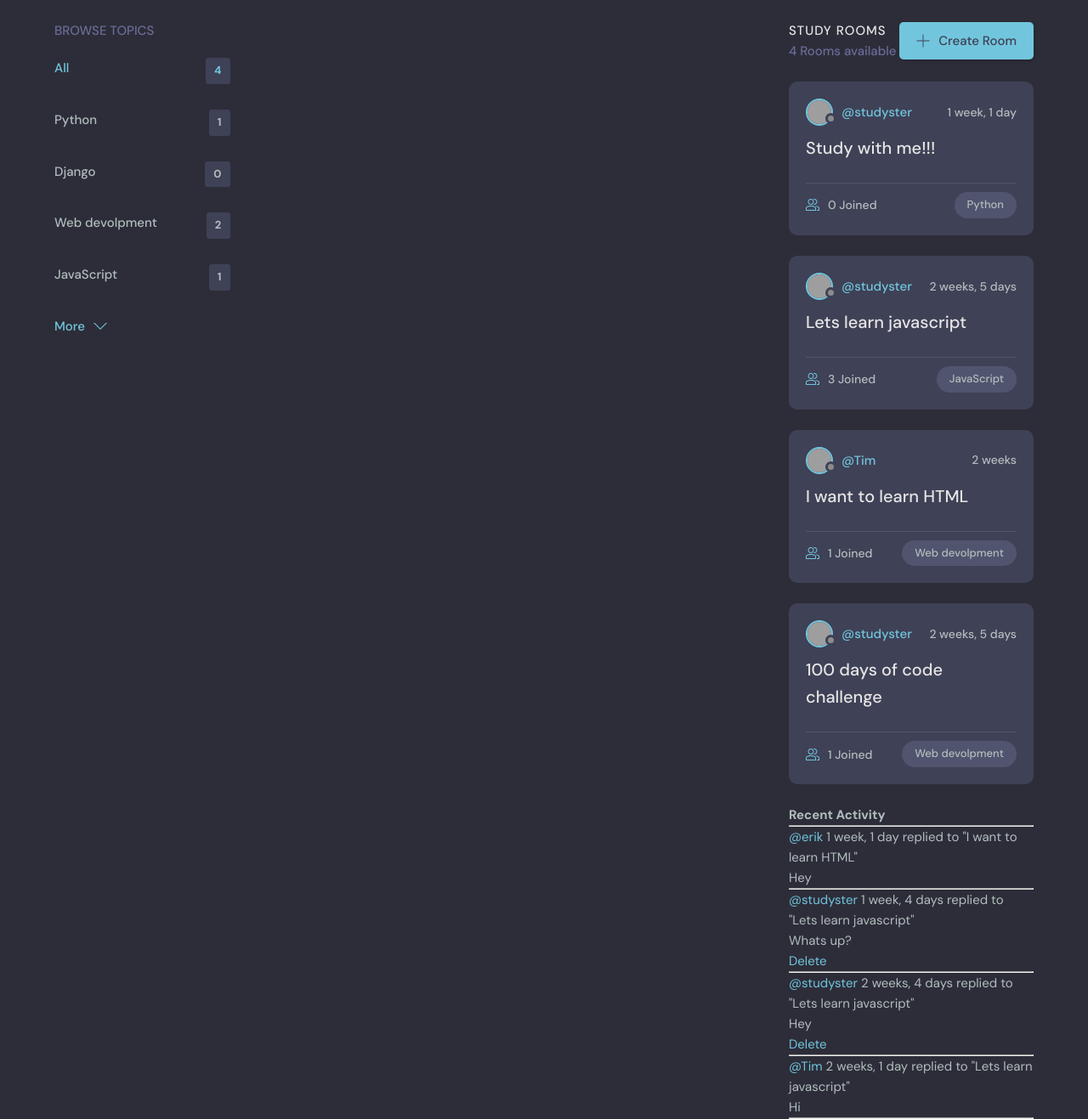
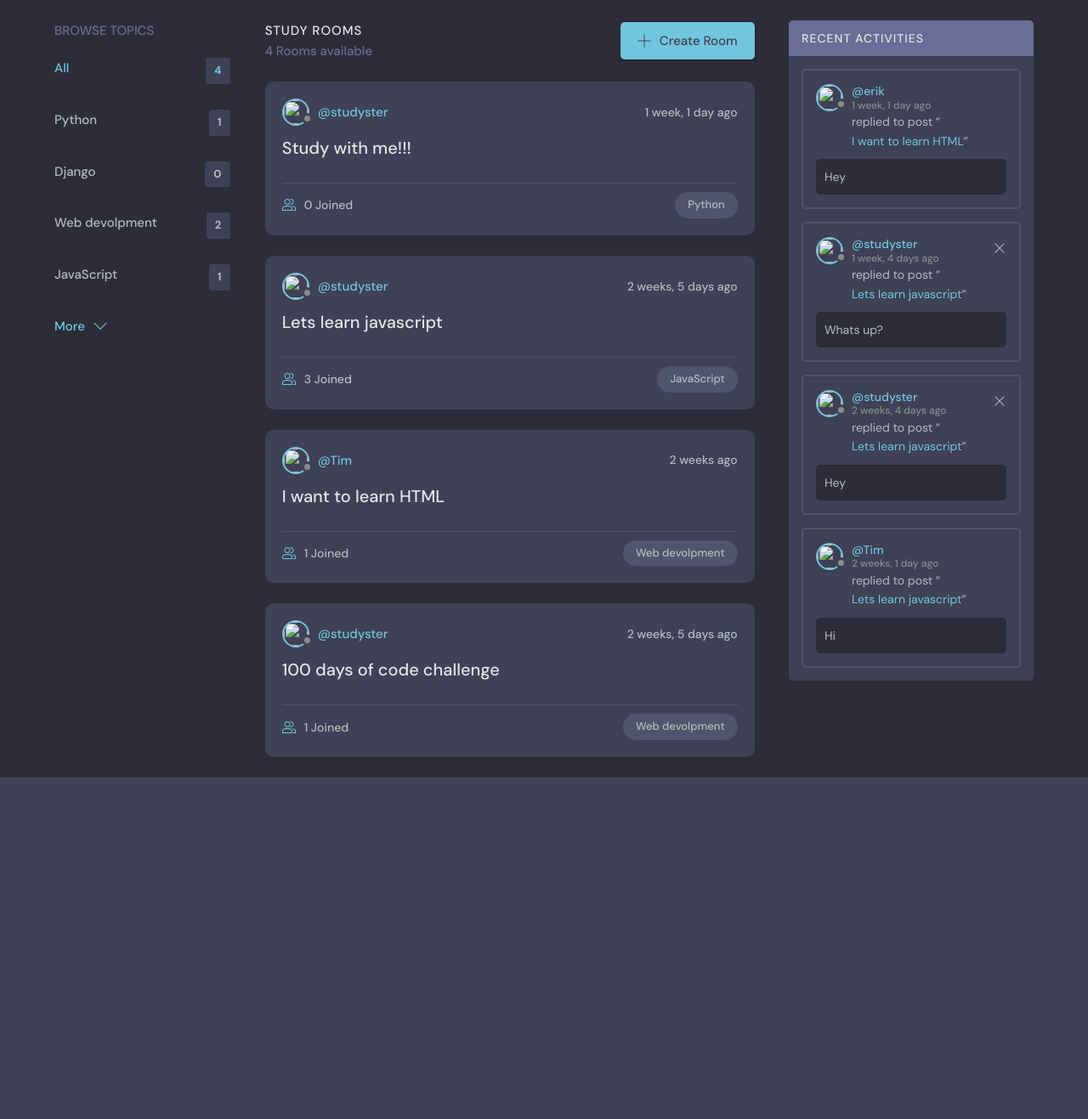
Before and after one commit to KingCobra52/Studyster, a Django app: page / in a window 1280 px wide. Shown: the part 76-1393 px from the top of the page at 85% size. After the commit the page ends 991 px from the top, so only its background shows below. Run offline with Django 4.2, Linux system fonts and the light colour scheme; a user stored in the database is signed in; data comes from the database, SQL or seed files in the repository; both versions use the stored data as it was after the commit; grey boxes are pictures that could not be loaded.

Commit message:
Fixed frontend issues

```diff
--- a/base/templates/base/activity_component.html
+++ b/base/templates/base/activity_component.html
@@ -1,14 +1,39 @@
-<h3>Recent Activity</h3>
-<hr>
-{% for message in room_messages %}
-<div>
-    <small><a href= "{% url 'user-profile' message.user.id%}">@{{message.user}}</a> {{message.created|timesince}}</small>
-    <small>replied to "{{message.room}}"</small>
+<div class="activities">
+    <div class="activities__header">
+        <h2>Recent Activities</h2>
+    </div>
+    {% for message in room_messages %}
+    <div class="activities__box">
+        <div class="activities__boxHeader roomListRoom__header">
+            <a href="{% url 'user-profile' message.user.id %}" class="roomListRoom__author">
+                <div class="avatar avatar--small">
+                    <img src="{{message.user.avatar.url}}" />
+                </div>
+                <p>
+                    @{{message.user.username}}
+                    <span>{{message.created|timesince}} ago</span>
+                </p>
+            </a>
 
-    <p>{{message}}</p> {% comment %} outputs str representation, first 50 chars  {% endcomment %}
-    {% if request.user == message.user %}
-    <a href="{% url 'delete-message' message.id%}">Delete</a>
-    {% endif %}
-    <hr>
+            {% if request.user == message.user %}
+            <div class="roomListRoom__actions">
+                <a href="{% url 'delete-message' message.id %}">
+                    <svg version="1.1" xmlns="http://www.w3.org/2000/svg" width="32" height="32" viewBox="0 0 32 32">
+                        <title>remove</title>
+                        <path
+                            d="M27.314 6.019l-1.333-1.333-9.98 9.981-9.981-9.981-1.333 1.333 9.981 9.981-9.981 9.98 1.333 1.333 9.981-9.98 9.98 9.98 1.333-1.333-9.98-9.98 9.98-9.981z">
+                        </path>
+                    </svg>
+                </a>
+            </div>
+            {% endif %}
+
+        </div>
+        <div class="activities__boxContent">
+            <p>replied to post “<a href="{% url 'room' message.room.id %}">{{message.room}}</a>”</p>
+            <div class="activities__boxRoomContent">{{message.body}}</div>
+        </div>
+    </div>
+    {% endfor %}
+
 </div>
-{% endfor %}
--- a/base/templates/base/feed_component.html
+++ b/base/templates/base/feed_component.html
@@ -3,12 +3,12 @@
     <div class="roomListRoom__header">
         <a href="{% url 'user-profile' room.host.id %}" class="roomListRoom__author">
             <div class="avatar avatar--small">
-          <img src="https://randomuser.me/api/portraits/women/11.jpg" />
+                <img src="{{room.host.avatar.url}}" />
             </div>
             <span>@{{room.host.username}}</span>
         </a>
         <div class="roomListRoom__actions">
-        <span>{{room.created|timesince}}</span>
+            <span>{{room.created|timesince}} ago</span>
         </div>
     </div>
     <div class="roomListRoom__content">
@@ -19,24 +19,21 @@
             <svg version="1.1" xmlns="http://www.w3.org/2000/svg" width="32" height="32" viewBox="0 0 32 32">
                 <title>user-group</title>
                 <path
-            d="M30.539 20.766c-2.69-1.547-5.75-2.427-8.92-2.662 0.649 0.291 1.303 0.575 1.918 0.928 0.715 0.412 1.288 1.005 1.71 1.694 1.507 0.419 2.956 1.003 4.298 1.774 0.281 0.162 0.456 0.487 0.456 0.85v4.65h-4v2h5c0.553 0 1-0.447 1-1v-5.65c0-1.077-0.56-2.067-1.461-2.584z"
-          ></path>
+                    d="M30.539 20.766c-2.69-1.547-5.75-2.427-8.92-2.662 0.649 0.291 1.303 0.575 1.918 0.928 0.715 0.412 1.288 1.005 1.71 1.694 1.507 0.419 2.956 1.003 4.298 1.774 0.281 0.162 0.456 0.487 0.456 0.85v4.65h-4v2h5c0.553 0 1-0.447 1-1v-5.65c0-1.077-0.56-2.067-1.461-2.584z">
+                </path>
                 <path
-            d="M22.539 20.766c-6.295-3.619-14.783-3.619-21.078 0-0.901 0.519-1.461 1.508-1.461 2.584v5.65c0 0.553 0.447 1 1 1h22c0.553 0 1-0.447 1-1v-5.651c0-1.075-0.56-2.064-1.461-2.583zM22 28h-20v-4.65c0-0.362 0.175-0.688 0.457-0.85 5.691-3.271 13.394-3.271 19.086 0 0.282 0.162 0.457 0.487 0.457 0.849v4.651z"
-          ></path>
+                    d="M22.539 20.766c-6.295-3.619-14.783-3.619-21.078 0-0.901 0.519-1.461 1.508-1.461 2.584v5.65c0 0.553 0.447 1 1 1h22c0.553 0 1-0.447 1-1v-5.651c0-1.075-0.56-2.064-1.461-2.583zM22 28h-20v-4.65c0-0.362 0.175-0.688 0.457-0.85 5.691-3.271 13.394-3.271 19.086 0 0.282 0.162 0.457 0.487 0.457 0.849v4.651z">
+                </path>
                 <path
-            d="M19.502 4.047c0.166-0.017 0.33-0.047 0.498-0.047 2.757 0 5 2.243 5 5s-2.243 5-5 5c-0.168 0-0.332-0.030-0.498-0.047-0.424 0.641-0.944 1.204-1.513 1.716 0.651 0.201 1.323 0.331 2.011 0.331 3.859 0 7-3.141 7-7s-3.141-7-7-7c-0.688 0-1.36 0.131-2.011 0.331 0.57 0.512 1.089 1.075 1.513 1.716z"
-          ></path>
+                    d="M19.502 4.047c0.166-0.017 0.33-0.047 0.498-0.047 2.757 0 5 2.243 5 5s-2.243 5-5 5c-0.168 0-0.332-0.030-0.498-0.047-0.424 0.641-0.944 1.204-1.513 1.716 0.651 0.201 1.323 0.331 2.011 0.331 3.859 0 7-3.141 7-7s-3.141-7-7-7c-0.688 0-1.36 0.131-2.011 0.331 0.57 0.512 1.089 1.075 1.513 1.716z">
+                </path>
                 <path
-            d="M12 16c3.859 0 7-3.141 7-7s-3.141-7-7-7c-3.859 0-7 3.141-7 7s3.141 7 7 7zM12 4c2.757 0 5 2.243 5 5s-2.243 5-5 5-5-2.243-5-5c0-2.757 2.243-5 5-5z"
-          ></path>
+                    d="M12 16c3.859 0 7-3.141 7-7s-3.141-7-7-7c-3.859 0-7 3.141-7 7s3.141 7 7 7zM12 4c2.757 0 5 2.243 5 5s-2.243 5-5 5-5-2.243-5-5c0-2.757 2.243-5 5-5z">
+                </path>
             </svg>
-        {{room.participants.all.count}} Joined {% comment %} many to many field  {% endcomment %}
+            {{room.participants.all.count}} Joined
         </a>
         <p class="roomListRoom__topic">{{room.topic.name}}</p>
     </div>
 </div>
-
-
-<div>
 {% endfor %}
--- a/base/templates/base/home.html
+++ b/base/templates/base/home.html
@@ -25,10 +25,10 @@
             <input name="q" placeholder="Search for posts" />
           </label>
         </form>
-        {% comment %} <div class="mobile-menuItems">
-          <a class="btn btn--main btn--pill" href="{% url 'topics' %}">Browse Topics</a>
-          <a class="btn btn--main btn--pill" href="{% url 'activity' %}">Recent Activities</a>
-        </div> {% endcomment %}
+        <div class="mobile-menuItems">
+          <a class="btn btn--main btn--pill" href="#">Browse Topics</a>
+          <a class="btn btn--main btn--pill" href="#">Recent Activities</a>
+        </div>
       </div>
 
       <div class="roomList__header">
--- a/base/templates/base/topics_component.html
+++ b/base/templates/base/topics_component.html
@@ -6,13 +6,14 @@
       <li>
           <a href="{% url 'home' %}" class="active">All <span>{{topics.count}}</span></a>
       </li>
-      {% for topic in topics%}
+      {% for topic in topics %}
       <li>
           <a href="{% url 'home' %}?q={{topic.name}}">{{topic.name}}<span>{{topic.room_set.all.count}}</span></a>
       </li>
       {% endfor %}
+
   </ul>
-    <a class="btn btn--link" href="topics.html">
+  <a class="btn btn--link" href="#">
       More
       <svg version="1.1" xmlns="http://www.w3.org/2000/svg" width="32" height="32" viewBox="0 0 32 32">
           <title>chevron-down</title>
```
Also changed, not shown: db.sqlite3. Lines whose indentation alone changed are shown as unchanged.
